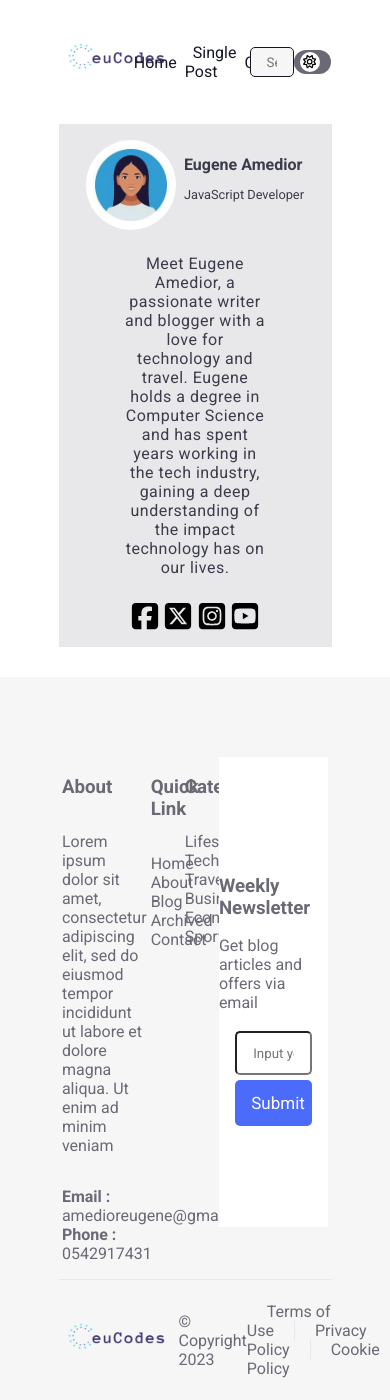
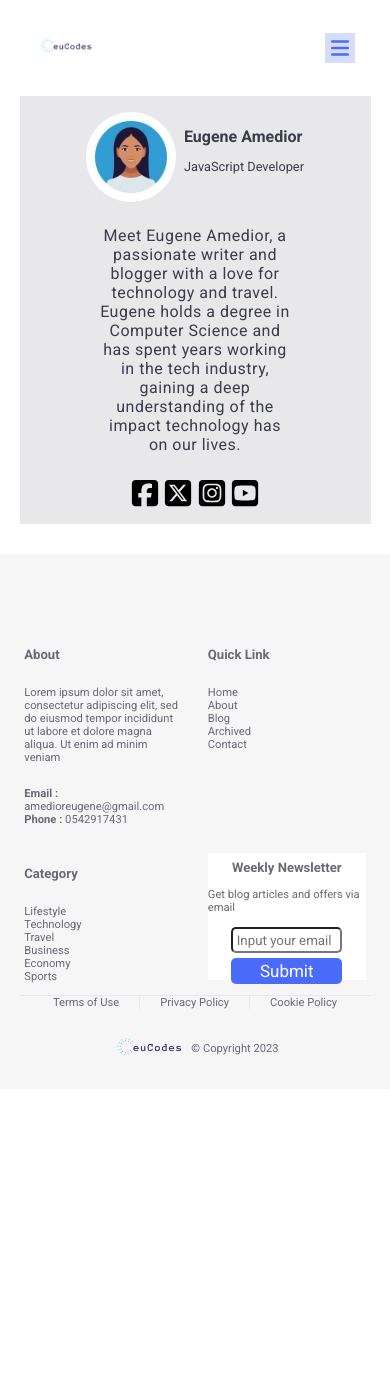
Before and after one commit to Eugene-ak/blog-app, a React (Create React App) app: page /ContactPage in a window 390 px wide. After the commit the page ends 1089 px from the top, so only its background shows below. Built offline with nearby package versions, Linux system fonts and the light colour scheme; the HTML template or start-up script is replaced by a standard one.

Commit message:
Responsiveness

```diff
--- a/src/App.css
+++ b/src/App.css
@@ -16,28 +16,207 @@
   display: flex;
   flex-direction: column;
   justify-content: center;
+  align-items: center;
   background-color: var(--secondary-color);
   color: var(--primary-bg);
   font-family: var(--primary-font-family);
 }
 
+/* Entire app styles */
+@media screen and (min-width: 800px) {
   header, main {
-  width: 100%;
-  padding: 0 15%;
+    width: 70%;
+    margin: auto;
     color: #3B3C4A;
   }
+}
 
-nav {
-  width: 100%;
-  height: max-content;
+@media screen and (min-width: 501px) and (max-width: 799px) {
+  header, main {
+    width: 80%;
+    margin: auto;
+    color: #3B3C4A;
+  }
+}
+
+@media screen and (max-width: 500px) {
+  header, main {
+    width: 90%;
+    margin: auto;
+    color: #3B3C4A;
+  }
+}
+
+/* Nav styles */
+@media screen and (min-width: 1060px) {
+  .nav {
+    height: 8rem;
+  }
+
+  .nav-list-container ul {
+    list-style-type: none;
     display: flex;
     flex-direction: row;
     align-items: center;
+    justify-content: center;
+    gap: 20%;
+  }
 }
 
-.logo {
-  width: 10%;
+@media screen and (min-width: 816px) and (max-width: 1059px) {
+  .nav {
+    height: 8rem;
+  }
+
+  .nav-list-container ul {
+    list-style-type: none;
+    display: flex;
+    flex-direction: row;
+    align-items: center;
+    justify-content: center;
+    gap: 20%;
+  }
+}
+
+@media screen and (max-width: 815px) {
+  .nav {
+    height: 6rem;
+  }
+
+  .nav-list-container ul {
+    font-size: 0.9rem;
+    list-style-type: none;
+    display: flex;
+    flex-direction: row;
+    align-items: center;
+    justify-content: center;
+    gap: 10%;
+  }
+}
+
+.nav {
+  width: 100%;
+  display: flex;
+  flex-direction: row;
+  align-items: center;
+  justify-content: space-between;
+}
+
+@media screen and (min-width: 550px) {
+  .mobile-nav {
+    display: none;
+  }
+}
+
+@media screen and (max-width: 549px) {
+  .nav {
+    display: none;
+  }
+
+  .mobile-nav {
+    height: 6rem;
+    display: flex;
+    flex-direction: row;
+    align-items: center;
+    justify-content: space-between;
+    padding: 0 1rem;
+  }
+}
+
+.mobile-nav button {
+  width: 30px;
+  height: 30px;
+  border: none;
+  background-color: #d6ddfa;
+}
+
+.menu-icon {
+  width: 100%;
   height: 100%;
+  fill: var(--tertiary-bg);
+}
+
+.mobile-menu {
+  position: absolute;
+  right: 0;
+  top: 6rem;
+  z-index: 5;
+  width: 100%;
+  height: 100vh;
+  background-image: linear-gradient(to right, #d6ddfa, var(--tertiary-bg));
+  display: none;
+  flex-direction: column;
+  align-items: center;
+  justify-content: space-between;
+}
+
+.mobile-menu div:first-child {
+  width: 100%;
+  display: flex;
+  flex-direction: column;
+  align-items: center;
+  justify-content: center;
+}
+
+.mobile-menu div ul {
+  width: 100%;
+  height: 100%;
+  padding: 0;
+  display: flex;
+  flex-direction: column;
+  align-items: center;
+  /* justify-content: center; */
+  /* gap: 2rem; */
+}
+
+.mobile-menu div ul li {
+  width: 100%;
+  list-style-type: none;
+  font-size: 1.5rem;
+  display: flex;
+  justify-content: center;
+  align-items: center;
+  border-bottom: 1px solid var(--footer-font-color);
+}
+
+.mobile-menu div ul li a {
+  padding: 2rem;
+  text-decoration: none;
+  font-weight: 600;
+  color: var(--primary-bg);
+  font-family: var(--secondary-font-family);
+}
+
+.mobile-menu div ul li a:hover {
+  color: var(--primary-color);
+}
+
+.mobile-menu div:last-child {
+  width: 100%;
+  height: 20vh;
+  display: flex;
+  flex-direction: row;
+  align-items: center;
+  justify-content: center;
+}
+
+.show {
+  display: flex;
+}
+
+.mobile-menu div img {
+  width: 40%;
+  height: 100%;
+  margin: auto;
+}
+
+.logo-container {
+  width: 20%;
+  height: 90%;
+  background-image: url(./assets/logo.png);
+  background-repeat: no-repeat;
+  background-size: contain;
+  background-position: center;
 }
 
 .logo-image {
@@ -45,34 +224,25 @@ nav {
   height: 120px;
 }
 
-.nav-list {
-  width: 60%;
+.nav-list-container {
+  width: 80%;
 }
 
-.nav-list ul {
-  list-style-type: none;
-  display: flex;
-  flex-direction: row;
-  align-items: center;
-  justify-content: space-around;
-}
-
-.nav-list ul li:hover {
-  transform: scale(1.2, 1.2);
+.nav-list-container ul li:hover {
   transition: 0.5s;
 }
 
-.nav-list ul li {
+.nav-list-container ul li {
   transition: 1s;
 }
 
-.nav-list ul li a {
+.nav-list-container ul li a {
   text-decoration: none;
   color: var(--primary-bg);
   padding: 0.5rem;
 }
 
-.nav-list ul li a:hover {
+.nav-list-container ul li a:hover {
   border-bottom: 3px solid var(--tertiary-bg);
 }
 
@@ -81,14 +251,14 @@ nav {
 }
 
 .nav-search {
-  width: 30%;
+  width: 10%;
   display: flex;
   flex-direction: row;
   justify-content: space-evenly;
   align-items: center;
 }
 
-.search-bar {
+/* .search-bar {
   width: 60%;
   height: 30px;
   background-color: var(--secondary-bg);
@@ -99,11 +269,11 @@ nav {
 
 .search-bar:active {
   border: 1px solid var(--tertiary-bg);
-}
+} */
 
 .color-mode-btn {
-  width: 50px;
-  height: 24px;
+  width: 2.5rem;
+  height: 1.2rem;
   border: none;
   border-radius: 20px;
   background-color: var(--footer-font-color);
@@ -135,21 +305,55 @@ nav {
   transition: 0.5s;
 }
 
+@media screen and (min-width: 1001px) {
   .footer {
-  width: 100%;
-  padding: 5rem 15% 0;
-  height: max-content;
-  margin-top: 30px;
-  background-color: var(--secondary-bg);
     font-size: 1rem;
-  color: var(--footer-font-color);
+  }
 }
 
+@media screen and (min-width: 805px) and (max-width: 1001px) {
+  .footer {
+    font-size: 0.8rem;
+  }
+}
+
+@media screen and (max-width: 804px) {
+  .footer {
+    font-size: 0.7rem;
+  }
+}
+
+@media screen and (min-width: 706px) {
   .summary {
     display: grid;
     grid-template-columns: 30% 10% 10% 40%;
     justify-content: space-around;
   }
+}
+
+@media screen and (max-width: 705px) {
+  .summary {
+    display: grid;
+    grid-template-columns: 45% 45%;
+    justify-content: space-around;
+    gap: 1rem;
+  }
+}
+
+.footer {
+  width: 100%;
+  padding: 5rem 5% 0;
+  height: max-content;
+  margin-top: 30px;
+  background-color: var(--secondary-bg);
+  color: var(--footer-font-color);
+}
+
+/* .summary {
+  display: grid;
+  grid-template-columns: 30% 10% 10% 40%;
+  justify-content: space-around;
+} */
 
 .footer-about {
   width: 100%;
@@ -189,8 +393,19 @@ nav {
   flex-direction: column;
 }
 
+@media screen and (min-width: 450px) {
   .footer-newsletter form input {
     padding: 0.8rem 1rem;
+  }
+}
+
+@media screen and (max-width: 449px) {
+  .footer-newsletter form input {
+    padding: 0.2rem;
+  }
+}
+
+.footer-newsletter form input {
   margin: 0.15rem 0;
   border-radius: 5px;
 }
@@ -202,6 +417,7 @@ nav {
   font-size: 17px;
 }
 
+@media screen and (min-width: 620px) {
   .copywrite {
     display: flex;
     flex-direction: row;
@@ -209,11 +425,48 @@ nav {
     justify-content: space-between;
     border-top: 1px solid var(--card-border-color);
   }
+}
+
+@media screen and (max-width: 619px) {
+  .copywrite {
+    display: flex;
+    flex-direction: column-reverse;
+    align-items: center;
+    justify-content: center;
+    border-top: 1px solid var(--card-border-color);
+  }
+}
 
 .copywrite .first-section {
   display: flex;
   flex-direction: row;
   align-items: center;
+}
+
+.copywrite .first-section img {
+  width: 5rem;
+}
+
+@media screen and (min-width: 742px) {
+  .copywrite .second-section {
+    width: 50%;
+  }
+}
+
+@media screen and (min-width: 620px) and (max-width: 741px) {
+  .copywrite .second-section {
+    width: 60%;
+  }
+}
+
+@media screen and (max-width: 619px) {
+  .copywrite .second-section {
+    width: 100%;
+    display: flex;
+    flex-direction: row;
+    align-items: center;
+    justify-content: center;
+  }
 }
 
 .copywrite .second-section span {
--- a/src/components/Footer.jsx
+++ b/src/components/Footer.jsx
@@ -1,4 +1,4 @@
-import Logo from '../constants/images/Logo';
+import Logo from '../assets/logo.png'
 
 const Footer = () => {
     return (
@@ -49,7 +49,7 @@ const Footer = () => {
             </div>
             <div className='copywrite'>
                 <div className='first-section'>
-                    <Logo />
+                    <img src={Logo} alt='logo' />
                     <p>&copy; Copyright 2023</p>
                 </div>
                 <div className='second-section'>
--- a/src/components/Header.jsx
+++ b/src/components/Header.jsx
@@ -1,39 +1,80 @@
-import { useState } from 'react';
-import Logo from '../constants/images/Logo';
-import { NavLink } from 'react-router-dom';
+import { useRef } from "react";
+import { Link, NavLink } from "react-router-dom";
+import Logo from "../assets/logo.png";
 
 const Header = () => {
-    const [isClicked, setIsClicked] = useState(false);
+  const navRef = useRef();
 
-    function handleClick() {
-        setIsClicked(true);
+  // Function is toggle dark mode or light mode
+  //   function handleClick() {
+  //     setIsClicked(true);
+  //   }
+
+  // function to show nav menu in mobile view
+  function showMenu() {
+    navRef.current.classList.toggle("show");
   }
 
   return (
     <header>
-            <nav>
-                <div className='logo'>
-                    <Logo />
-                </div>
-                <div className='nav-list'>
+      <nav className="nav">
+        <div className="logo-container"></div>
+        <div className="nav-list-container">
           <ul>
-                        <li><NavLink to='/'>Home</NavLink></li>
-                        <li><NavLink to='SinglePostsPage/'>Single Post</NavLink></li>
-                        <li><NavLink to='ContactPage/'>Contact</NavLink></li>
+            <li>
+              <NavLink to="/">Home</NavLink>
+            </li>
+            <li>
+              <NavLink to="SinglePostsPage/">Single Post</NavLink>
+            </li>
+            <li>
+              <NavLink to="ContactPage/">Contact</NavLink>
+            </li>
           </ul>
         </div>
-                <div className='nav-search'>
+        {/* <div className="color-mode-container">
           <input className='search-bar' type='text' name='search' placeholder='Search' />
-                    <button className='color-mode-btn' onClick={handleClick}>
-                        <div className={isClicked ? 'dark-mode' : ''}>
+          <button className="color-mode-btn">
+            <div>
                 <svg xmlns="http://www.w3.org/2000/svg" viewBox="0 0 512 512"><path d="M375.7 19.7c-1.5-8-6.9-14.7-14.4-17.8s-16.1-2.2-22.8 2.4L256 61.1 173.5 4.2c-6.7-4.6-15.3-5.5-22.8-2.4s-12.9 9.8-14.4 17.8l-18.1 98.5L19.7 136.3c-8 1.5-14.7 6.9-17.8 14.4s-2.2 16.1 2.4 22.8L61.1 256 4.2 338.5c-4.6 6.7-5.5 15.3-2.4 22.8s9.8 13 17.8 14.4l98.5 18.1 18.1 98.5c1.5 8 6.9 14.7 14.4 17.8s16.1 2.2 22.8-2.4L256 450.9l82.5 56.9c6.7 4.6 15.3 5.5 22.8 2.4s12.9-9.8 14.4-17.8l18.1-98.5 98.5-18.1c8-1.5 14.7-6.9 17.8-14.4s2.2-16.1-2.4-22.8L450.9 256l56.9-82.5c4.6-6.7 5.5-15.3 2.4-22.8s-9.8-12.9-17.8-14.4l-98.5-18.1L375.7 19.7zM269.6 110l65.6-45.2 14.4 78.3c1.8 9.8 9.5 17.5 19.3 19.3l78.3 14.4L402 242.4c-5.7 8.2-5.7 19 0 27.2l45.2 65.6-78.3 14.4c-9.8 1.8-17.5 9.5-19.3 19.3l-14.4 78.3L269.6 402c-8.2-5.7-19-5.7-27.2 0l-65.6 45.2-14.4-78.3c-1.8-9.8-9.5-17.5-19.3-19.3L64.8 335.2 110 269.6c5.7-8.2 5.7-19 0-27.2L64.8 176.8l78.3-14.4c9.8-1.8 17.5-9.5 19.3-19.3l14.4-78.3L242.4 110c8.2 5.7 19 5.7 27.2 0zM256 368a112 112 0 1 0 0-224 112 112 0 1 0 0 224zM192 256a64 64 0 1 1 128 0 64 64 0 1 1 -128 0z" /></svg>
             </div>
           </button>
+        </div> */}
+      </nav>
+
+      {/* Mobile nav bar */}
+      <nav className="mobile-nav">
+        <div className="logo-container"></div>
+        <button onClick={showMenu}>
+          <svg
+            xmlns="http://www.w3.org/2000/svg"
+            className="menu-icon"
+            viewBox="0 0 448 512"
+          >
+            <path d="M0 96C0 78.3 14.3 64 32 64H416c17.7 0 32 14.3 32 32s-14.3 32-32 32H32C14.3 128 0 113.7 0 96zM0 256c0-17.7 14.3-32 32-32H416c17.7 0 32 14.3 32 32s-14.3 32-32 32H32c-17.7 0-32-14.3-32-32zM448 416c0 17.7-14.3 32-32 32H32c-17.7 0-32-14.3-32-32s14.3-32 32-32H416c17.7 0 32 14.3 32 32z" />
+          </svg>
+        </button>
+        <div className="mobile-menu" ref={navRef}>
+          <div>
+            <ul>
+              <li>
+                <Link to="/" onClick={showMenu}>Home</Link>
+              </li>
+              <li>
+                <Link to="SinglePostsPage/" onClick={showMenu}>Single Post</Link>
+              </li>
+              <li>
+                <Link to="ContactPage/" onClick={showMenu}>Contact</Link>
+              </li>
+            </ul>
+          </div>
+          <div>
+            <img src={Logo} alt="logo" />
+          </div>
         </div>
       </nav>
     </header>
-    )
-}
-
+  );
+};
 
 export default Header;
--- a/src/components/HomeHero.jsx
+++ b/src/components/HomeHero.jsx
@@ -1,11 +1,13 @@
 import BlogPlates from '../constants/Texts/BlogPlates';
+import HeroImage from '../assets/heroImage.jpeg'
 
 const Hero = () => {
   return (
     <div className='home-hero'>
-      <div className='hero-message'>
+      <img src={ HeroImage } alt="hero" />
+      {/* <div className='hero-message'>
         <BlogPlates />
-      </div>
+      </div> */}
     </div>
   )
 }
--- a/src/components/SinglePostsMain.jsx
+++ b/src/components/SinglePostsMain.jsx
@@ -1,11 +1,12 @@
 import BlogPlates from '../constants/Texts/BlogPlates'
+import PostImage from '../assets/postImage.jpg'
 import '../stylesheets/singlePosts.styles.css'
 
 const SinglePostsMain = () => {
     return (
         <main className='single-posts-main'>
             <BlogPlates />
-            <div className="post-image"></div>
+            <img className='post-image' src={PostImage} alt='thumbnail' />
             <article className='post-text'>
                 <p>
                     Traveling is an enriching experience that opens up new horizons, exposes us to different cultures,
--- a/src/constants/Texts/BlogPlates.jsx
+++ b/src/constants/Texts/BlogPlates.jsx
@@ -1,18 +1,22 @@
-import React from 'react';
-import Avatar from '../images/Avatar';
+import React from "react";
+import Avatar from "../images/Avatar";
 
 const BlogPlates = () => {
   return (
-        <div className='plates'>
+    <div className="plates">
       <h6>Technology</h6>
-            <h3>The Impact of Technology on the Workplace: How Technology is Changing</h3>
-            <div className='author'>
+      <h3>
+        The Impact of Technology on the Workplace: How Technology is Changing
+      </h3>
+      <div className="author">
         <Avatar />
+        <div>
           <p>Eugene Amedior</p>
           <p>December 4, 2023</p>
         </div>
       </div>
-    )
-}
+    </div>
+  );
+};
 
 export default BlogPlates;
--- a/src/stylesheets/home.styles.css
+++ b/src/stylesheets/home.styles.css
@@ -1,20 +1,35 @@
+@media screen and (min-width: 800px) {
   .home-hero {
     width: 70%;
-  height: 40rem;
     display: flex;
     justify-content: center;
     margin: 0 auto 5rem;
     position: relative;
-  background-image: url(../assets/heroImage.jpeg);
-  background-repeat: no-repeat;
-  background-size: cover;
+  }
+}
+
+@media screen and (max-width: 799px) {
+  .home-hero {
+    width: 80%;
+    display: flex;
+    justify-content: center;
+    margin: 0 auto 5rem;
+    position: relative;
+  }
+}
+
+.home-hero img {
+  width: 100%;
   border-radius: 10px;
 }
 
 .hero-message {
   background-color: var(--primary-color);
-  width: 45%;
-  height: max-content;
+  /* width: 45%;
+  height: max-content; */
+  max-width: 60%;
+  min-width: 45%;
+  height: 15rem;
   padding: 30px;
   border-radius: 7px;
   position: absolute;
@@ -32,12 +47,17 @@
   margin: 0;
 }
 
+.plates h3 {
+  /* font-size: 1.2rem; */
+  font-size: 100%;
+}
+
 .author {
   width: 100%;
   height: min-content;
   display: grid;
-  grid-template-columns: 15% 35% 40%;
-  justify-content: space-around;
+  grid-template-columns: 20% 70%;
+  justify-content: space-evenly;
   align-items: center;
   font-size: 12px;
   margin: 0;
@@ -45,9 +65,13 @@
   color: var(--author-font-color);
 }
 
+.author div p {
+  margin: 0.2rem;
+}
+
 .avatar {
-  width: 30px;
-  height: 30px;
+  width: 4rem;
+  /* height: 30px; */
 }
 
 .hero-message h3 {
@@ -61,15 +85,51 @@
   justify-content: center;
 }
 
+@media screen and (min-width: 951px) {
   .blog-posts {
     width: 100%;
     height: max-content;
     display: grid;
-  grid-template-columns: 33% 33% 33%;
+    grid-template-columns: 30% 30% 30%;
+    align-items: center;
+    justify-content: center;
+    gap: 1rem;
+  }
+}
+
+@media screen and (min-width: 446px) and (max-width: 950px) {
+  .blog-posts {
+    width: 100%;
+    height: max-content;
+    display: grid;
+    grid-template-columns: 45% 45%;
+    align-items: center;
+    justify-content: center;
+    gap: 1rem;
+    margin: auto;
+  }
+}
+
+@media screen and (max-width: 445px) {
+  .blog-posts {
+    width: 90%;
+    height: max-content;
+    display: flex;
+    flex-direction: column;
+    align-items: center;
+    justify-content: flex-start;
+    gap: 1rem;
+    margin: auto;
+  }
+}
+
+.blog-posts .blog-card .blog-details .plates .author .avatar {
+  width: 100%;
 }
 
 .blog-card {
-  width: 85%;
+  width: 98%;
+  min-width: 10rem;
   height: max-content;
   display: flex;
   flex-direction: column;
@@ -77,12 +137,12 @@
   margin: 20px;
   border: 0.1px solid var(--card-border-color);
   border-radius: 5px;
-  transition: 1s;
+  transition: 0.3s;
 }
 
 .blog-card:hover {
   transform: scale(1.1, 1.1);
-  transition: 0.5s;
+  transition: 0.3s;
 }
 
 .blog-img {
--- a/src/stylesheets/singlePosts.styles.css
+++ b/src/stylesheets/singlePosts.styles.css
@@ -7,23 +7,38 @@
 }
 
 .single-posts-main .author {
-    width: 30%;
+  width: 50%;
   display: flex;
   flex-direction: row;
-    justify-content: space-between;
+  justify-content: space-evenly;
+}
+
+.single-posts-main .author div {
+  width: 100%;
 }
 
 .post-image {
-    width: 55rem;
-    height: 27.5rem;
-    background-image: url(../assets/postImage.jpg);
-    background-size: contain;
-    background-repeat: no-repeat;
+  width: 100%;
   margin: 2rem auto;
   border-radius: 20px;
 }
 
+@media screen and (min-width: 800px) {
   .post-text {
-    margin: 5rem;
+    margin: auto;
     font-size: 1.2rem;
   }
+}
+
+@media screen and (max-width: 799px) {
+  .post-text {
+    margin: auto;
+    font-size: 1rem;
+  }
+}
+
+@media screen and (max-width: 399px) {
+  .post-text h3 {
+    font-size: 1.5rem;
+  }
+}
```
Lines whose indentation alone changed are shown as unchanged.
